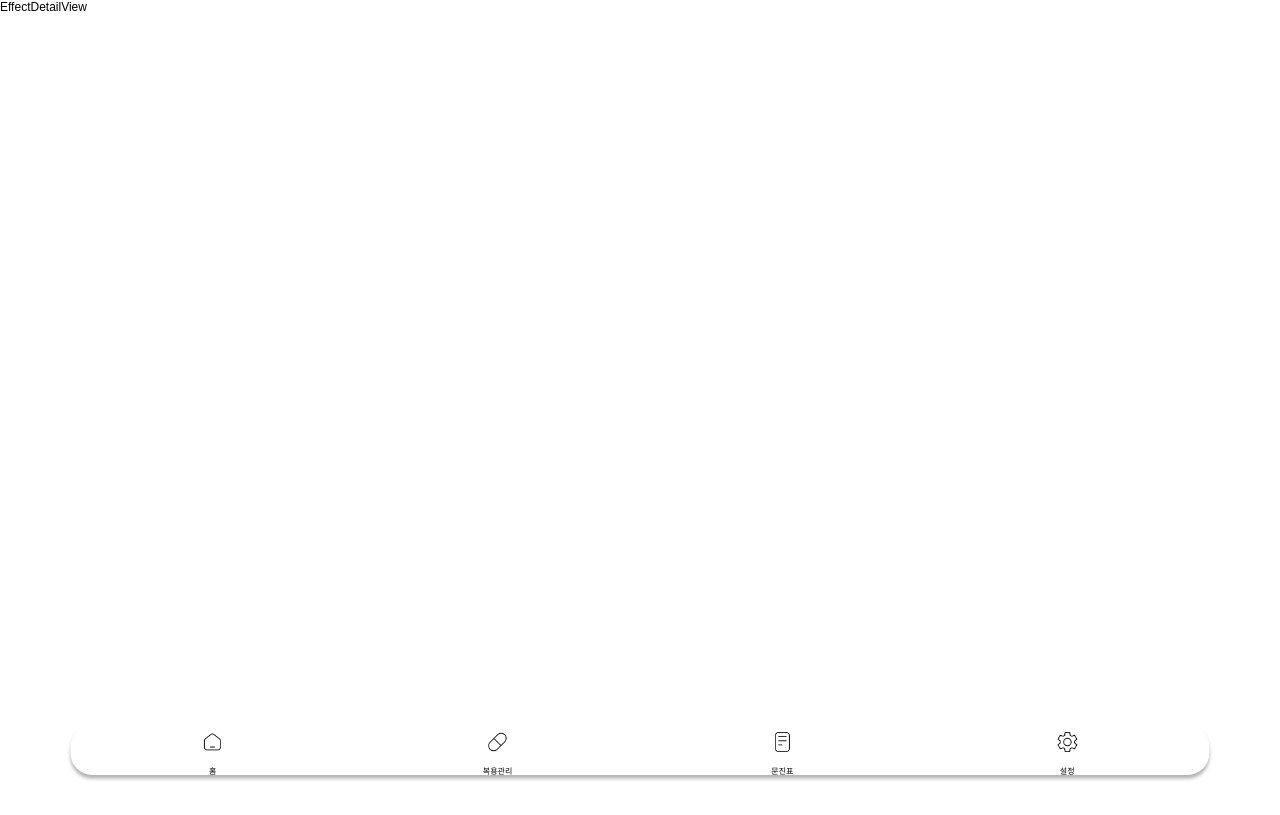
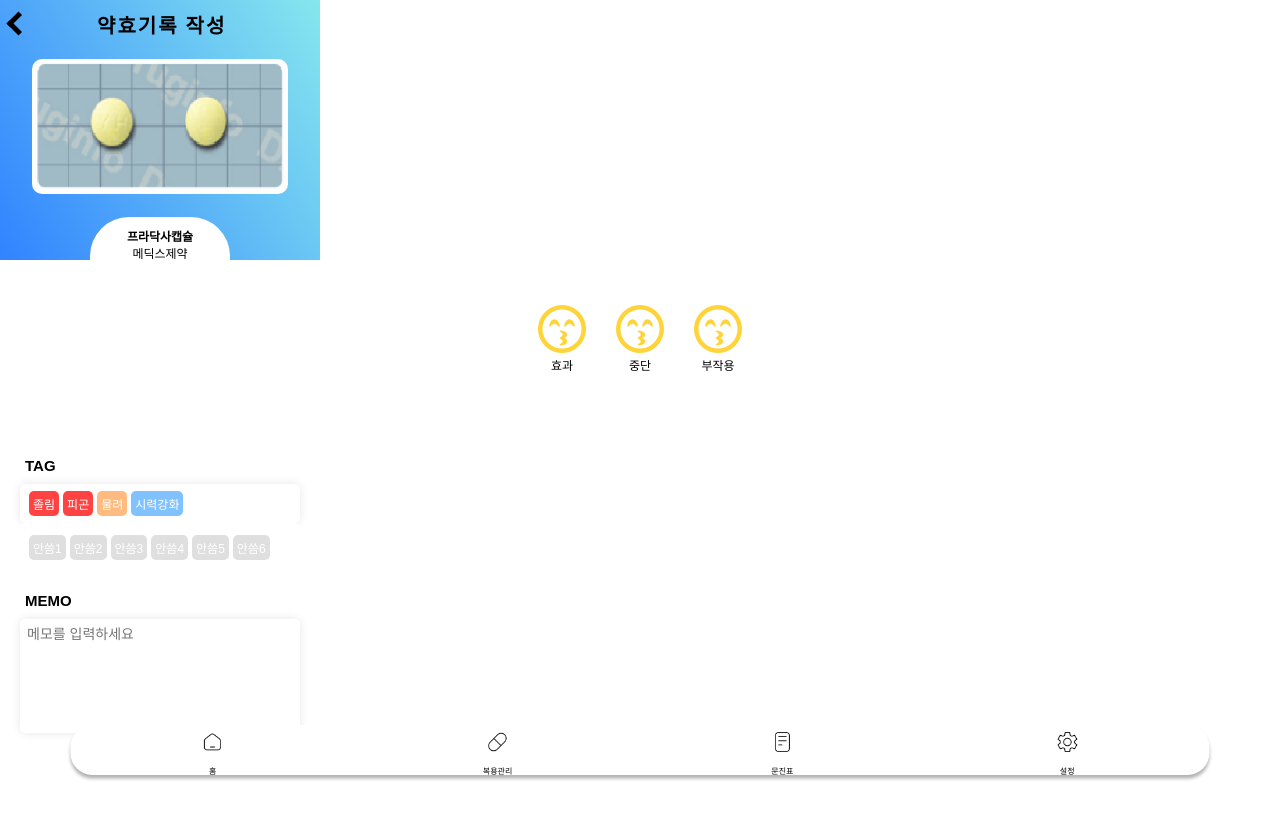
Before and after one commit to MedicineMadeByMother-Mayak/ChukChuk-yaksa, a Vue app in the folder frontend/chuckchuck_front/: page /userpilleffect/effectdetail in a window 1280 px wide. Built offline with nearby package versions, Linux system fonts and the light colour scheme; a web font is replaced by a local one.

Commit message:
59 - feat: FE-약효기록 - 상세

```diff
--- a/frontend/chuckchuck_front/src/views/pill_search/PillSearchDetailView.vue
+++ b/frontend/chuckchuck_front/src/views/pill_search/PillSearchDetailView.vue
@@ -1,13 +1,13 @@
 <!-- 약 상세 페이지 -->
 <template>
   <div class="basic-background-color">
-    <Wave :title="waveTitle" height="60px" />
+    <Wave :title="waveTitle" height="10px" />
     <div class="container">
-      <img :src="imagePath" alt="Image description">
+      <img :src="imagePath" alt="Image description" />
     </div>
 
-    <div v-for="(item, index) in appointmentDetails" :key="index" class="appointment-section">
-      <div style="margin: 5px 0px; display: flex; align-items: center;">
+    <div v-for="(item, index) in appointmentDetails" :key="index" class="main-container">
+      <div style="margin: 5px 0px; display: flex; align-items: center">
         <strong
           style="
             font-size: 15px;
@@ -17,42 +17,56 @@
             align-items: center;
           "
         >
-          <i class="fa-solid fa-circle-info" style="margin-right: 5px; color: #509af8;"></i>
-          <span style="vertical-align: middle;">{{ item.title }}</span>
+          <i class="fa-solid fa-circle-info" style="margin-right: 5px; color: #509af8"></i>
+          <span style="vertical-align: middle">{{ item.title }}</span>
         </strong>
         <span style="font-size: 10px"></span>
       </div>
-      <div class="appointment-details-pill">
-        <span class="pill-content">{{ item.content }}</span>
+      <div class="details-info">
+        <span class="info">{{ item.content }}</span>
       </div>
     </div>
   </div>
-  <div class="white-space basic-background-color">
-
-  </div>
+  <div class="white-space basic-background-color"></div>
 </template>
 
 <script setup>
 import Wave from "@/common/Wave.vue";
 
-const waveTitle = "활명수";  // 약 이름 받아오기
-const imagePath = "../../assests/img/tempPill.png";  // 이미지 경로 받아오기
+const waveTitle = "활명수"; // 약 이름 받아오기
+const imagePath = "../../assests/img/tempPill.png"; // 이미지 경로 받아오기
 
 const appointmentDetails = [
   { title: "제조사", content: "동화약품 (주)" },
-  { title: "주의사항", content: "주의사항 주의사항 주의사항 주의사항 주의사항 주의사항 주의사항 주의사항 주의사항 주의사항 주의사항 주의사항 주의사항 주의사항 주의사항 주의사항 주의사항" },
+  {
+    title: "주의사항",
+    content:
+      "주의사항 주의사항 주의사항 주의사항 주의사항 주의사항 주의사항 주의사항 주의사항 주의사항 주의사항 주의사항 주의사항 주의사항 주의사항 주의사항 주의사항",
+  },
   { title: "종류", content: "진통제 (painkiller)" },
-  { title: "효능", content: "기부니가 조음 기부니가 조음 기부니가 조음 기부니가 조음 기부니가 조음 기부니가 조음 기부니가 조음 기부니가 조음 기부니가 조음 기부니가 조음" },
+  {
+    title: "효능",
+    content:
+      "기부니가 조음 기부니가 조음 기부니가 조음 기부니가 조음 기부니가 조음 기부니가 조음 기부니가 조음 기부니가 조음 기부니가 조음 기부니가 조음",
+  },
   { title: "사용법", content: "동화약품 (주)" },
   { title: "주성분", content: "시나몬, 초코, 얼음" },
-  { title: "약 사용 전 반드시 알아야 할 내용", content: "알아야 할 내용 알아야 할 내용 알아야 할 내용 알아야 할 내용 알아야 할 내용 알아야 할 내용 알아야 할 내용 알아야 할 내용 알아야 할 내용 알아야 할 내용 알아야 할 내용 알아야 할 내용 알아야 할 내용" },
-  { title: "보관시 주의사항", content: "상온에 보관 상온에 보관 상온에 보관 상온에 보관 상온에 보관 상온에 보관 상온에 보관 상온에 보관 상온에 보관 상온에 보관 상온에 보관 상온에 보관 상온에 보관 상온에 보관 상온에 보관 상온에 보관 상온에 보관 상온에 보관 상온에 보관 상온에 보관" }
+  {
+    title: "약 사용 전 반드시 알아야 할 내용",
+    content:
+      "알아야 할 내용 알아야 할 내용 알아야 할 내용 알아야 할 내용 알아야 할 내용 알아야 할 내용 알아야 할 내용 알아야 할 내용 알아야 할 내용 알아야 할 내용 알아야 할 내용 알아야 할 내용 알아야 할 내용",
+  },
+  {
+    title: "보관시 주의사항",
+    content:
+      "상온에 보관 상온에 보관 상온에 보관 상온에 보관 상온에 보관 상온에 보관 상온에 보관 상온에 보관 상온에 보관 상온에 보관 상온에 보관 상온에 보관 상온에 보관 상온에 보관 상온에 보관 상온에 보관 상온에 보관 상온에 보관 상온에 보관 상온에 보관",
+  },
 ];
 </script>
 
 <style>
 .basic-background-color {
-  background-color: #f9f9f9
+  background-color: #f9f9f9;
 }
 
 /* nav-bar 길이만큼 여백 */
@@ -60,14 +74,14 @@ const appointmentDetails = [
   height: 85px;
 }
 
-.appointment-section {
+.main-container {
   padding: 7px 20px;
 }
 
-.appointment-details-pill {
+.details-info {
   display: flex;
   align-items: center;
-  background-color: rgb(255, 255, 255);;
+  background-color: rgb(255, 255, 255);
   border-radius: 5px;
   padding: 4px;
   box-shadow: 0px 0px 10px rgba(0, 0, 0, 0.1);
@@ -94,8 +108,7 @@ img {
   margin: 10px; /* 이미지 여백 설정 */
 }
 
-.pill-content {
-  padding: 4px; /* 내부 span 요소에 padding 추가 */
+.info {
+  padding: 4px;
 }
-
 </style>
--- a/frontend/chuckchuck_front/src/views/user_pill_effect/EffectDetailView.vue
+++ b/frontend/chuckchuck_front/src/views/user_pill_effect/EffectDetailView.vue
@@ -1,7 +1,256 @@
+<!-- 약효기록 상세 -->
 <template>
-  <div>EffectDetailView</div>
+  <div class="effect-detail-view">
+    <HeaderForm :title="'약효기록 작성'" :height="'260px'">
+      <img class="img" src="../../assests/img/tempPill.png" alt="Image description" />
+      <div class="center-aligned">
+        <div class="in-header-pill-name">
+          <div>
+            <strong>{{ pillName }}</strong>
+            <div>{{ companyName }}</div>
+          </div>
+        </div>
+      </div>
+    </HeaderForm>
+    <div class="icon-container">
+      <div class="icon-and-text">
+        <span class="icon"><i class="fa-regular fa-face-kiss-beam fa-2xl"></i></span>
+        <span>효과</span>
+      </div>
+      <div class="icon-and-text">
+        <span class="icon"><i class="fa-regular fa-face-kiss-beam fa-2xl"></i></span>
+        <span>중단</span>
+      </div>
+      <div class="icon-and-text">
+        <span class="icon"><i class="fa-regular fa-face-kiss-beam fa-2xl"></i></span>
+        <span>부작용</span>
+      </div>
+    </div>
+    <div class="appointment-section">
+      <strong class="title-style">TAG</strong>
+      <div class="used-tag-list">
+        <div class="badge-list">
+          <div class="badge-custom" v-for="(tag, index) in userPillEffectList[0].categories[0].usedTags" :key="index">
+            <Badge :title="tag.tagName" :backgroundColor="getBackgroundColor(tag.categoryId)" color="white" fontSize="12" padding="4px" />
+          </div>
+        </div>
+      </div>
+      <div class="unused-tag-list">
+        <div class="badge-custom" v-for="(tag, index) in userPillEffectList[0].categories[0].unUsedTags" :key="index">
+          <Badge :title="tag.tagName" backgroundColor="#dfdfdf" color="white" fontSize="12" padding="4px" />
+        </div>
+      </div>
+      <strong class="title-style">MEMO</strong>
+      <!-- 수정부분 start -->
+      <div class="memo">
+        <input type="text" v-model="memo" placeholder="메모를 입력하세요" class="memo-input" maxlength="100" />
+      </div>
+      <!-- 수정부분 end -->
+    </div>
+  </div>
 </template>
 
-<script setup></script>
+<script setup>
+import HeaderForm from "@/common/Form/HeaderForm.vue";
+import Badge from "@/common/Badge.vue";
 
-<style scoped></style>
+const pillName = "프라닥사캡슐"; // 약 이름 받아오기
+const companyName = "메딕스제약";
+
+const userPillEffectList = [
+  {
+    pillId : 1,
+    name : "프라닥사캡슐",
+    company : "메딕스제약",
+    imageUrl : "../../assests/img/tempPill.png",
+    categories : [
+        {
+          userPillEffectId : 32,
+          categoryId : 1,
+          categoryName : "부작용",
+          usedTags : [  // 사용 중인 태그
+              {
+                  categoryId : 1,
+                  tagId : 1,
+                  tagName : "졸림"
+              },
+              {
+                  categoryId : 1,
+                  tagId : 1,
+                  tagName : "피곤"
+              },
+              {
+                  categoryId : 2,
+                  tagId : 1,
+                  tagName : "물려"
+              },
+              {
+                  categoryId : 3,
+                  tagId : 1,
+                  tagName : "시력강화"
+              }
+
+
+          ],
+          unUsedTags : [  // 사용하지 않은 태그
+              {
+                  categoryId : 1,
+                  tagId : 10,
+                  tagName : "안씀1"
+              },
+              {
+                  categoryId : 1,
+                  tagId : 11,
+                  tagName : "안씀2"
+              },
+              {
+                  categoryId : 1,
+                  tagId : 12,
+                  tagName : "안씀3"
+              },
+              {
+                  categoryId : 1,
+                  tagId : 13,
+                  tagName : "안씀4"
+              },
+              {
+                  categoryId : 1,
+                  tagId : 14,
+                  tagName : "안씀5"
+              },
+              {
+                  categoryId : 1,
+                  tagId : 15,
+                  tagName : "안씀6"
+              },
+          ],
+          memo : "부작용 메모"
+        }
+    ]
+  }
+]
+
+// categoryId에 따라 다른 backgroundColor를 반환하는 함수
+const getBackgroundColor = (categoryId) => {
+  switch (categoryId) {
+    case 1:
+      return "#ff4343"; // categoryId가 1인 경우
+    case 2:
+      return "#ffbb7f"; // categoryId가 2인 경우
+    case 3:
+      return "#7fc2ff"; // categoryId가 3인 경우
+    default:
+      return "#ffffff"; // 기본값은 흰색
+  }
+};
+</script>
+
+<style scoped>
+.badge-list {
+  display: flex;
+}
+
+.badge-custom {
+  padding: 0 2px;
+}
+
+.appointment-section {
+  padding: 7px 20px;
+}
+
+.center-aligned {
+  display: flex;
+  justify-content: center;
+}
+
+.in-header-pill-name {
+  text-align: center;
+  background-color: white;
+  border-radius: 39px 39px 0 0;
+  padding: 10px;
+  margin: 10px; /* 양쪽에 10px 여백 설정 */
+  width: 120px;
+}
+
+.img {
+  border-radius: 10px;
+}
+
+.icon-container {
+  display: flex;
+  justify-content: center;
+  align-items: center;
+  height: 20vh; /* 전체 화면 높이 설정 */
+  width: 100vw; /* 전체 화면 너비 설정 */
+}
+
+.icon-container i {
+  font-size: 4em; /* 현재 사이즈의 2배 */
+  padding: 0 15px; /* 좌우로 20px의 패딩 */
+  height: 10px;
+}
+
+.icon {
+  color: #ffd43b;
+  padding-bottom: 15px;
+}
+
+.icon-and-text {
+  display: flex;
+  flex-direction: column;
+  align-items: center;
+}
+
+/* 사용중인 태그 리스트 */
+.used-tag-list {
+  display: flex;
+  align-items: center;
+  background-color: rgb(255, 255, 255);
+  border-radius: 5px;
+  box-shadow: 0px 0px 10px rgba(0, 0, 0, 0.1);
+  padding: 7px 7px;
+}
+
+/* 사용중이지 않은 태그 리스트 */
+.unused-tag-list {
+  display: flex;
+  align-items: center;
+  background-color: rgb(255, 255, 255);
+  border-radius: 5px;
+  padding: 12px 7px;
+}
+
+/* 제목 스타일 */
+.title-style {
+  font-size: 15px;
+  font-family: Arial, Helvetica, sans-serif;
+  margin: 5px 0px;
+  display: flex;
+  align-items: center;
+  padding: 15px 0 5px 5px;
+}
+
+/* 메모 */
+.memo {
+  display: flex;
+  background-color: rgb(255, 255, 255);
+  border-radius: 5px;
+  box-shadow: 0px 0px 10px rgba(0, 0, 0, 0.1);
+  padding: 7px 7px;
+  min-height: 100px;
+  align-items: flex-start; /* 자식 요소를 열의 시작 부분에 정렬 */
+}
+
+/* 메모 input box */
+.memo-input {
+  outline: none; /* 포커스 테두리 제거 */
+  border: none; /* 테두리 제거 */
+  background-color: transparent; /* 배경색 투명하게 설정 */
+  width: 100%; /* 부모 요소의 가로폭을 최대한 활용 */
+  padding: 0; /* 내부 패딩 제거 */
+  font-size: 14px; /* 글꼴 크기 설정 */
+  box-sizing: border-box; /* 너비와 높이에 패딩과 테두리를 포함하도록 설정 */
+  resize: none; /* 크기 조절 비활성화 */
+  word-wrap: break-word; /* 긴 텍스트가 영역을 벗어날 때 줄 바꿈 설정 */
+}
+</style>
```
